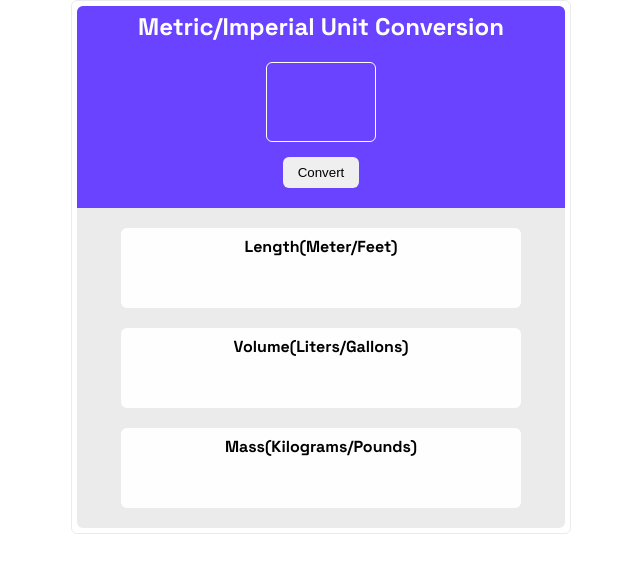
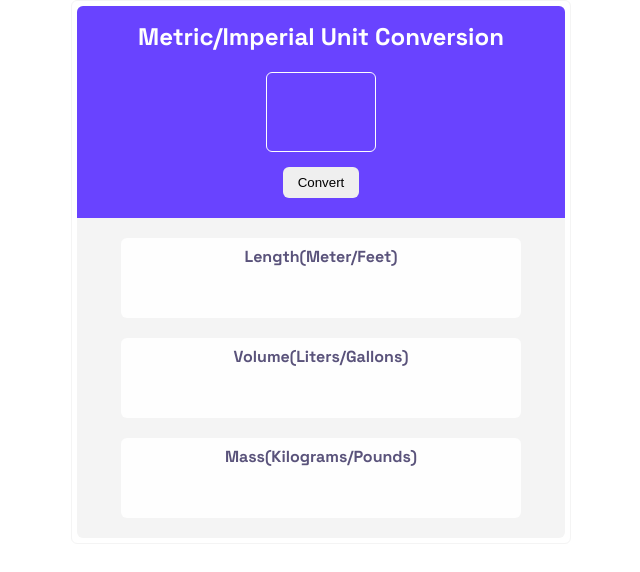
Before and after one commit to MatlailaDev/Dev, a browser extension: page solo-project-unit-converter/index.html in a window 1280 px wide. Shown: the whole page, without its empty margins (319-959 px from the left). Drawn offline with Linux system fonts and the light colour scheme; a web font is replaced by a local one.

Commit message:
Extra styling to match the Scrimba Figma design

```diff
--- a/solo-project-unit-converter/index.css
+++ b/solo-project-unit-converter/index.css
@@ -7,7 +7,7 @@
 body {
     font-family: "Space Grotesk", sans-serif;
     text-align: center;
-    border: 1px solid rgb(235, 235, 235);
+    border: 1px solid #F4F4F4;
     width: 500px;
     margin: auto auto;
     border-radius: 6px;
@@ -16,7 +16,7 @@ body {
 
 section {
     border-radius: 6px;
-    background-color: rgb(235, 235, 235);
+    background-color: #F4F4F4;
     padding-bottom: 20px;
 }
 
@@ -29,6 +29,7 @@ section .interface {
 }
 
 section .interface h2{
+    margin-top: 10px;
     margin-bottom: 20px;
     color: #FFFFFF;
 }
@@ -67,6 +68,10 @@ section .result {
     background-color: #FEFEFE;
 }
 
+section .result h4 {
+    color: #5A537B;
+}
+
 .result > div {
     font-size: 13px;
     margin: 10px auto;
```
